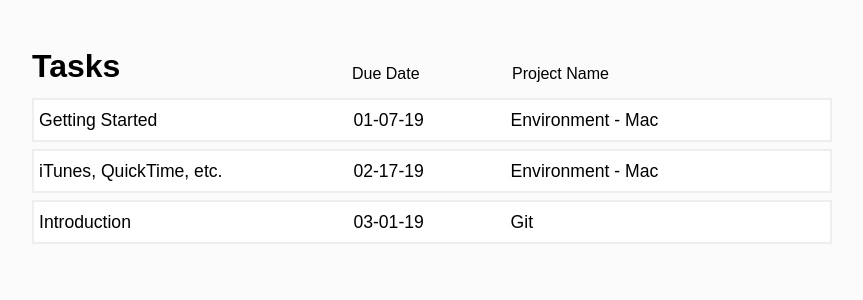
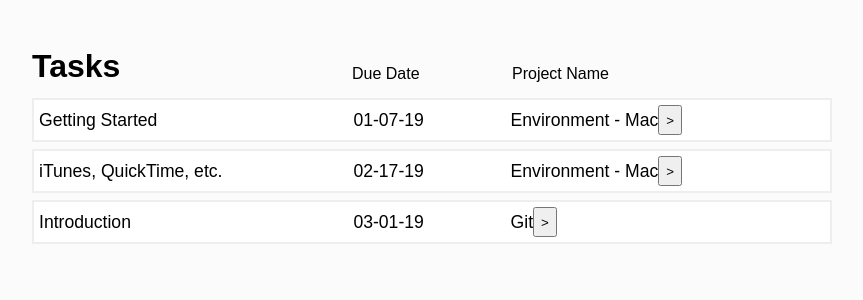
Before and after one commit to daniellequevedo/project-manager, a React (Create React App) app: page / in a window 1280 px wide. Shown: the top 300 px of the page, without its empty margins (208-1071 px from the left). Built offline with nearby package versions, Linux system fonts and the light colour scheme.

Commit message:
started task details expansion window

```diff
--- /dev/null
+++ b/src/components/TaskDetails.js
@@ -0,0 +1,9 @@
+import React from 'react';
+
+const TaskDetails = (props) => {
+    return (
+        <h1>{props.selectedTask.task_name}</h1>
+    );
+}
+
+export default TaskDetails;
--- a/src/components/TaskSummary.js
+++ b/src/components/TaskSummary.js
@@ -1,11 +1,20 @@
 import React from 'react';
 
-const TaskSummary = ({task_name, task_due_date, project_name}) => {
+const TaskSummary = ({task: {
+        task_id,
+        task_name,
+        task_due_date
+    },
+    project_id,
+    project_name,
+    handleDisplayTaskDetails}) => {
+
     return (
         <li className="list-item">
             <span>{task_name}</span>
             <span>{task_due_date}</span>
             <span>{project_name}</span>
+            <button onClick={() => handleDisplayTaskDetails(task_id, project_id)}>></button>
         </li>
     );
 }
--- a/src/containers/TasksPage.js
+++ b/src/containers/TasksPage.js
@@ -1,8 +1,33 @@
-import React from 'react';
+import React, { Component } from 'react';
 import data from '../data/data';
 import TaskSummary from '../components/TaskSummary';
+import TaskDetails from '../components/TaskDetails';
 
-function TasksPage() {
+class TasksPage extends Component {
+    constructor(props) {
+        super(props);
+        this.state = {
+            selectedTask: null
+        }
+    }
+    handleDisplayTaskDetails = (task_id, project_id) => {
+        let selectedProject = data.filter( (project) => {
+            return project.project_id === project_id;
+        })[0];
+        let selectedTask = selectedProject.project_tasks.filter( (task) => {
+            return task.task_id === task_id;
+        })[0];
+        console.log("selectedProject: ", selectedProject, "selectedTask: ", selectedTask);
+
+        if (selectedTask === this.state.selectedTask) {
+            this.setState({selectedTask: null});
+        } else {
+            this.setState({selectedTask});
+        }
+
+    }
+
+    render() {
         return (
             <React.Fragment>
                 <div className="table-headers">
@@ -15,16 +40,20 @@
                         return project.project_tasks.map( (task) => {
                             return <TaskSummary
                                 key={task.task_id}
-                            task_name={task.task_name}
-                            task_due_date={task.task_due_date}
+                                task={task}
                                 project_name={project.project_name}
+                                project_id={project.project_id}
+                                handleDisplayTaskDetails={this.handleDisplayTaskDetails}
                             />
                         })
-
                     })}
                 </ul>
+                {console.log(this.state.selectedTask)}
+
+                {this.state.selectedTask && <TaskDetails selectedTask={this.state.selectedTask} />}
             </React.Fragment>
         );
     }
+}
 
 export default TasksPage;
```
Lines whose indentation alone changed are shown as unchanged.
